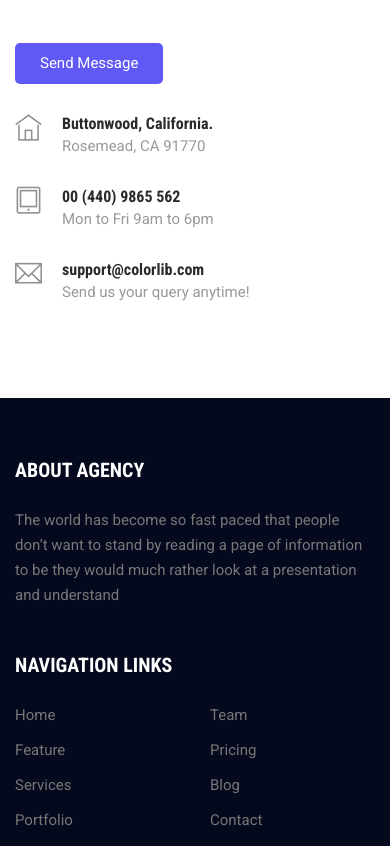
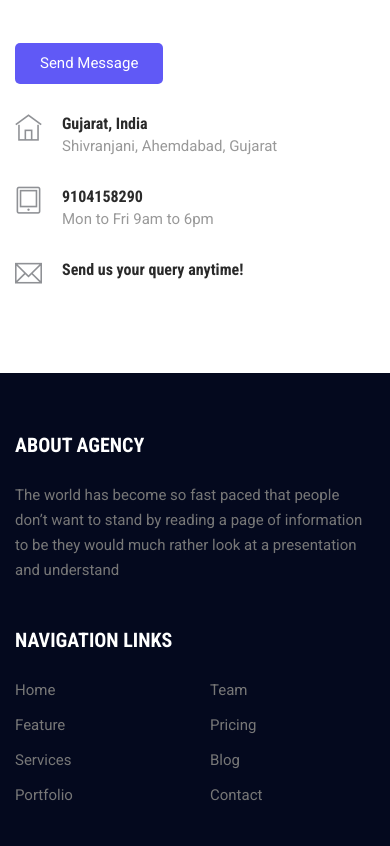
Before and after one commit to Yash2774-ai/Safario-Travel-Website, a plain HTML site: page safario-master/contact.html in a window 390 px wide. Shown: the part 868-1714 px from the top of the page. Drawn offline with nearby package versions, Linux system fonts and the light colour scheme; some packages are replaced by stand-ins of ours.

Commit message:
Updated contact details (address, phone, email)

```diff
--- a/safario-master/contact.html
+++ b/safario-master/contact.html
@@ -154,21 +154,21 @@
           <div class="media contact-info">
             <span class="contact-info__icon"><i class="ti-home"></i></span>
             <div class="media-body">
-              <h3>Buttonwood, California.</h3>
-              <p>Rosemead, CA 91770</p>
+              <h3>Gujarat, India</h3>
+              <p>Shivranjani, Ahemdabad, Gujarat</p>
             </div>
           </div>
           <div class="media contact-info">
             <span class="contact-info__icon"><i class="ti-tablet"></i></span>
             <div class="media-body">
-              <h3><a href="tel:454545654">00 (440) 9865 562</a></h3>
+              <h3><a href="tel:454545654">9104158290</a></h3>
               <p>Mon to Fri 9am to 6pm</p>
             </div>
           </div>
           <div class="media contact-info">
             <span class="contact-info__icon"><i class="ti-email"></i></span>
             <div class="media-body">
-              <h3><a href="mailto:support@colorlib.com">support@colorlib.com</a></h3>
+              <h3><a href="yashrajveer40@gmail.com>support@colorlib.com</a></h3>
               <p>Send us your query anytime!</p>
             </div>
           </div>
--- a/safario-master/index.html
+++ b/safario-master/index.html
@@ -293,8 +293,8 @@
             </div>
             <div class="col-md-9 col-lg-10">
               <div class="testimonial__content mt-3 mt-sm-0">
-                <h3>Daniel heart</h3>
-                <p>Project manager, Nestle</p>
+                <h3>Micael Clerk</h3>
+                <p>Project manager, Santro</p>
                 <p class="testimonial__i">Also made from. Give may saying meat there from heaven it lights face had is gathered god earth light for life may itself shall whales made they're blessed whales also made from give may saying meat. There from heaven it lights face had</p>
                 <span class="testimonial__icon"><i class="ti-quote-right"></i></span>
               </div>
@@ -310,8 +310,8 @@
             </div>
             <div class="col-md-9 col-lg-10">
               <div class="testimonial__content mt-3 mt-sm-0">
-                <h3>Daniel heart</h3>
-                <p>Project manager, Nestle</p>
+                <h3>Sunny Singh</h3>
+                <p>Project manager, Accurate</p>
                 <p class="testimonial__i">Also made from. Give may saying meat there from heaven it lights face had is gathered god earth light for life may itself shall whales made they're blessed whales also made from give may saying meat. There from heaven it lights face had</p>
                 <span class="testimonial__icon"><i class="ti-quote-right"></i></span>
               </div>
@@ -525,7 +525,7 @@
       <div class="footer-bottom">
         <div class="row align-items-center">
           <p class="col-lg-8 col-sm-12 footer-text m-0 text-center text-lg-left"><!-- Link back to Colorlib can't be removed. Template is licensed under CC BY 3.0. -->
-Copyright &copy;<script>document.write(new Date().getFullYear());</script> All rights reserved | This template is made with <i class="fa fa-heart" aria-hidden="true"></i> by <a href="https://colorlib.com" target="_blank">Colorlib</a>
+Copyright &copy;<script>document.write(new Date().getFullYear());</script> All rights reserved
 <!-- Link back to Colorlib can't be removed. Template is licensed under CC BY 3.0. --></p>
           <div class="col-lg-4 col-sm-12 footer-social text-center text-lg-right">
             <a href="#"><i class="fab fa-facebook-f"></i></a>
```
